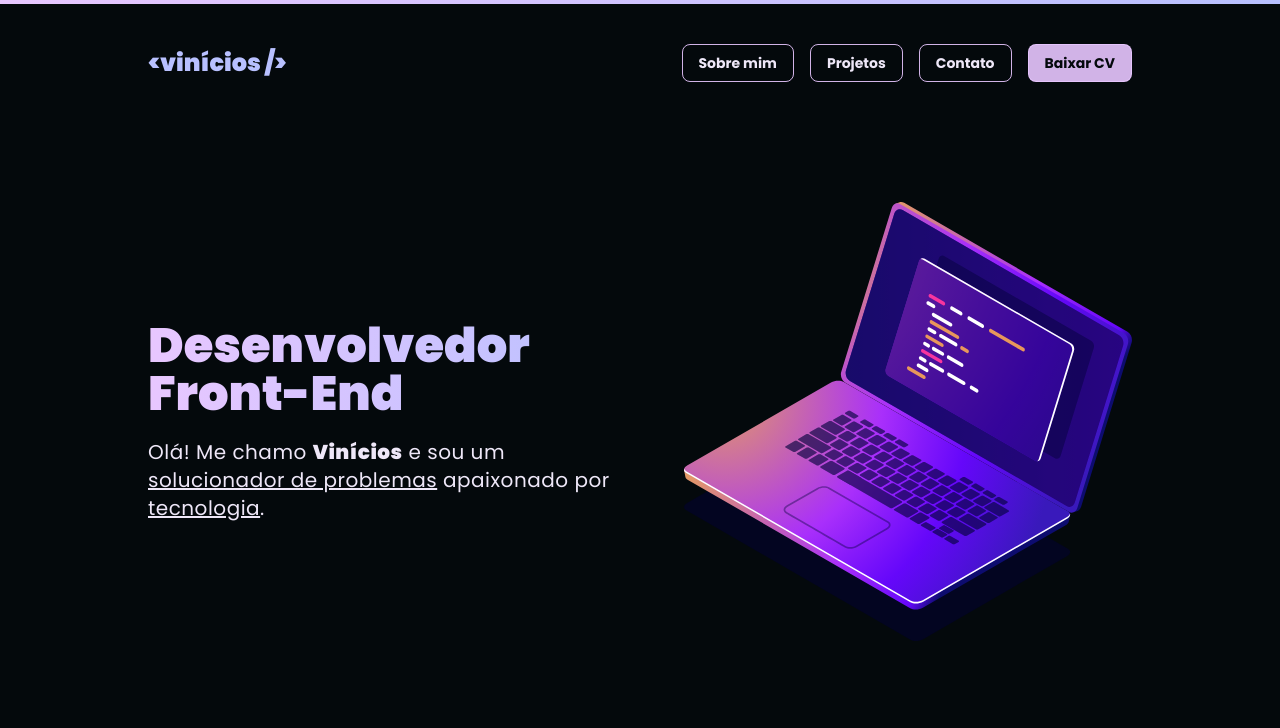
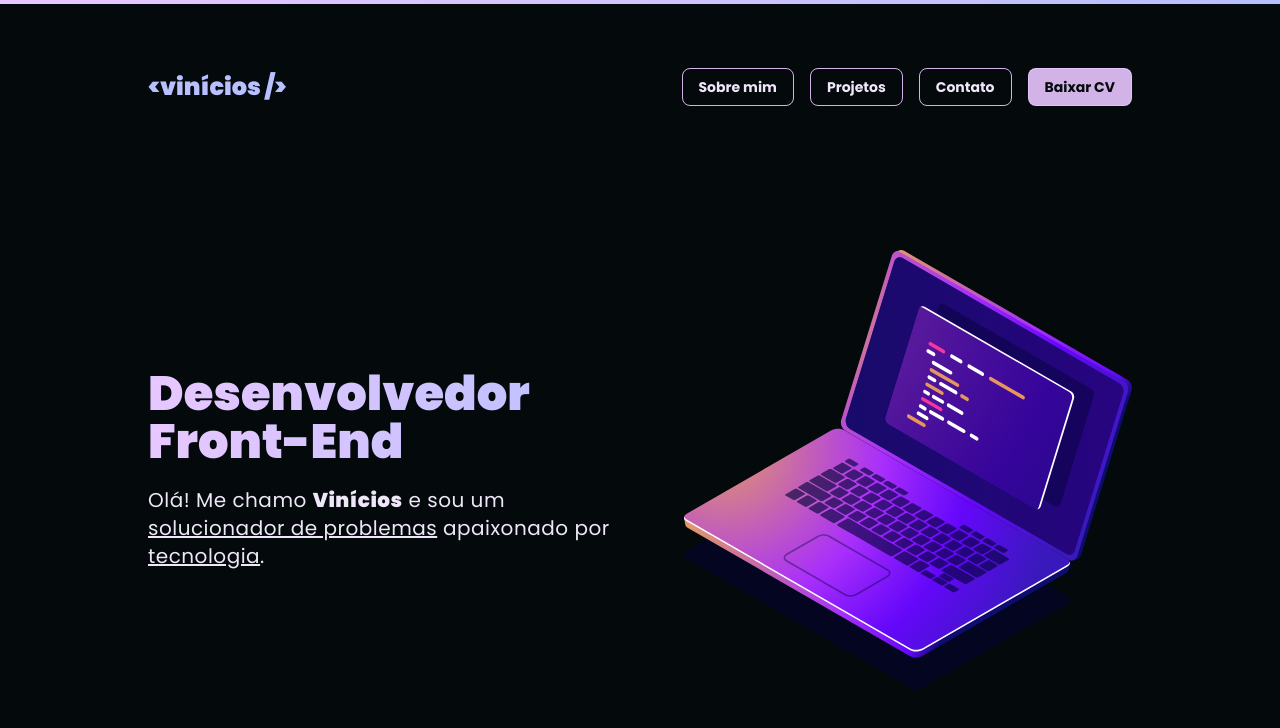
Before and after one commit to vinicioscst/portfolio, a Next.js app: page / in a window 1280 px wide. Shown: the top 728 px of the page. Built offline with nearby package versions, Linux system fonts and the light colour scheme.

Commit message:
:wrench: fixed Header style and missing links

```diff
--- a/src/components/Header/index.tsx
+++ b/src/components/Header/index.tsx
@@ -3,19 +3,19 @@ import Container from "../Container";
 const Header = () => {
   return (
     <Container>
-      <header className="flex flex-col flex-wrap xs:flex-row sm:justify-between justify-center items-center gap-4 py-10">
+      <header className="flex flex-col flex-wrap xs:flex-row sm:justify-between justify-center items-center gap-4 py-16">
         <span className="font-black text-2xl text-accent-color select-none">
           &lt;vinícios /&gt;
         </span>
         <nav className="flex flex-wrap items-center gap-4 font-bold text-sm">
           <li className="w-full xs:w-auto py-2 px-4 border border-primary-color/90 rounded-lg hover:opacity-75 hover:-translate-y-1 cursor-pointer transition-all">
-            <a href="">Sobre mim</a>
+            <a href="#about-me">Sobre mim</a>
           </li>
           <li className="w-full xs:w-auto py-2 px-4 border border-primary-color/90 rounded-lg hover:opacity-75 hover:-translate-y-1 cursor-pointer transition-all">
-            <a href="">Projetos</a>
+            <a href="#projects">Projetos</a>
           </li>
           <li className="w-full xs:w-auto py-2 px-4 border border-primary-color/90 rounded-lg hover:opacity-75 hover:-translate-y-1 cursor-pointer transition-all">
-            <a href="">Contato</a>
+            <a href="#contact">Contato</a>
           </li>
           <li className="w-full xs:w-auto py-2 px-4 border border-primary-color/90 bg-primary-color/90 text-background-color rounded-lg hover:opacity-75 hover:-translate-y-1 cursor-pointer transition-all">
             <a href="/ViniciosCosta_Curriculo.pdf" download>Baixar CV</a>
```
